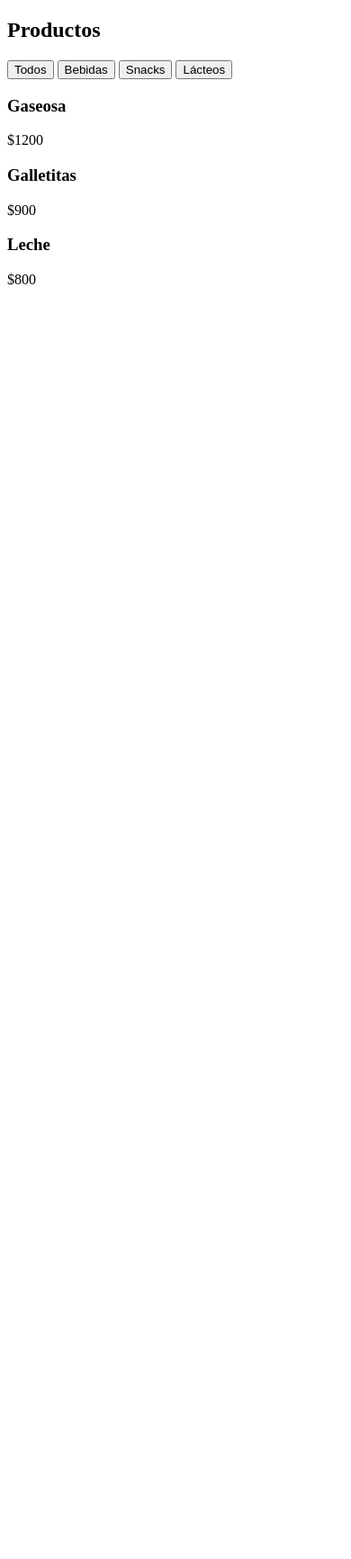
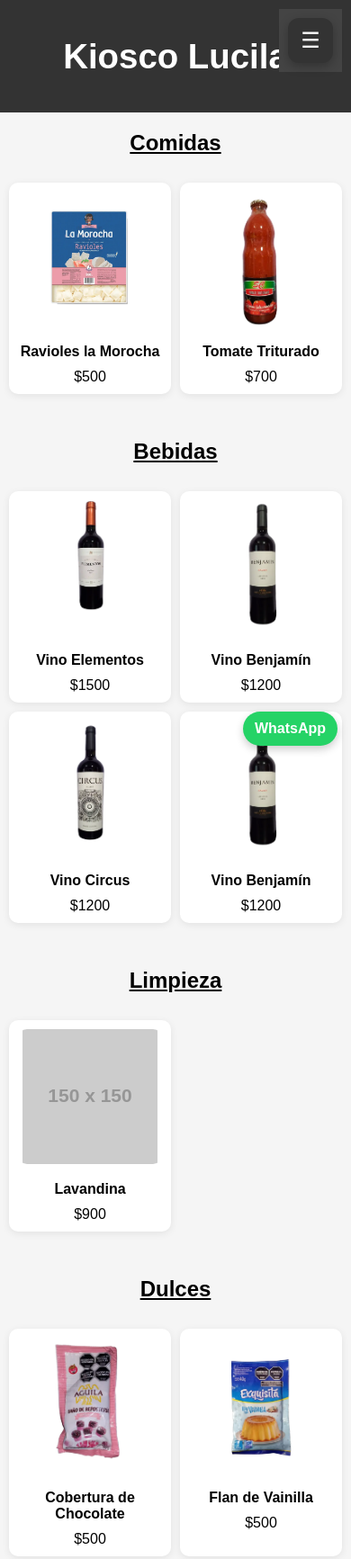
Before and after one commit to LucilaArteiro/Kiosco-Lucila, a plain HTML site: page index.html in a window 390 px wide. Shown: the top 1733 px of the page at 90% size. Before the commit the page ends 844 px from the top, so only its background shows below. Drawn offline with Linux system fonts and the light colour scheme; placeholder pictures from the web are drawn by us.

Commit message:
Primera version de Kiosco Lucila

```diff
--- a/index.css
+++ /dev/null
@@ -1,27 +0,0 @@
-body {
-  background-color: rgba(59, 59, 59, 0.46);
-}
-
-.productos {
-  display: flex;
-  flex-wrap: wrap;
-  gap: 10px;
-}
-
-.producto {
-  border: 1px solid #ccc;
-  padding: 10px;
-  width: 150px;
-  border-radius: 10px;
-  text-align: center;
-  background-color: #f9f9f9;
-}
-
-.producto h3 {
-  margin: 5px 0;
-}
-
-.producto p {
-  color: green;
-  font-weight: bold;
-}
--- a/index.html
+++ b/index.html
@@ -1,36 +1,136 @@
 <!DOCTYPE html>
+
 <html lang="es">
   <head>
     <meta charset="UTF-8" />
-    <title>Almacen Lucila</title>
-    <link rel="stylesheet" href="style.css" />
+    <meta name="viewport" content="width=device-width, initial-scale=1.0" />
+    <title>Kiosco Lucila</title>
+    <link rel="stylesheet" href="styles.css" />
   </head>
 
   <body>
-    <h2>Productos</h2>
+    <header>
+      <h1>Kiosco Lucila</h1>
+    </header>
+    <nav class="menu-fijo">
+      <button class="boton-menu">☰</button>
 
-    <div class="filtros">
-      <button onclick="filtrar('todos')">Todos</button>
-      <button onclick="filtrar('bebidas')">Bebidas</button>
-      <button onclick="filtrar('snacks')">Snacks</button>
-      <button onclick="filtrar('lacteos')">Lácteos</button>
+      <ul class="lista-menu">
+        <li><a href="#comidas">Comidas</a></li>
+        <li><a href="#bebidas">Bebidas</a></li>
+        <li><a href="#limpieza">Limpieza</a></li>
+        <li><a href="#dulces">Dulces</a></li>
+        <li><a href="#otros">Otros</a></li>
+      </ul>
+    </nav>
+    <main>
+      <section id="comidas">
+        <h2>Comidas</h2>
+        <div class="contenedor-productos">
+          <div class="producto">
+            <img
+              src="imagenes/Ravioles-La-Morocha.webp"
+              alt="Ravioles la Morocha"
+            />
+            <h3>Ravioles la Morocha</h3>
+            <p>$500</p>
           </div>
 
+          <div class="producto">
+            <img src="imagenes/Tomate-Triturado.webp" alt="Tomate Triturado" />
+            <h3>Tomate Triturado</h3>
+            <p>$700</p>
+          </div>
+        </div>
+      </section>
+      <section>
+        <h2>Bebidas</h2>
+
         <div class="contenedor-productos">
-      <div class="producto bebidas">
-        <h3>Gaseosa</h3>
+          <div class="producto">
+            <img src="imagenes/Vino-Elementos.webp" alt="Vino Elementos" />
+            <h3>Vino Elementos</h3>
+            <p>$1500</p>
+          </div>
+
+          <div class="producto">
+            <img src="imagenes/Vino-Benjamin.webp" alt="Vino Benjamín" />
+            <h3>Vino Benjamín</h3>
             <p>$1200</p>
           </div>
 
-      <div class="producto snacks">
-        <h3>Galletitas</h3>
+          <div class="producto">
+            <img src="imagenes/Vino-Circus.webp" alt="Vino Circus" />
+            <h3>Vino Circus</h3>
+            <p>$1200</p>
+          </div>
+
+          <div class="producto">
+            <img src="imagenes/Vino-Benjamin.webp" alt="Vino Benjamín" />
+            <h3>Vino Benjamín</h3>
+            <p>$1200</p>
+          </div>
+        </div>
+      </section>
+      <section id="limpieza">
+        <h2>Limpieza</h2>
+        <div class="contenedor-productos">
+          <div class="producto">
+            <img src="https://via.placeholder.com/150" />
+            <h3>Lavandina</h3>
             <p>$900</p>
           </div>
+        </div>
+      </section>
 
-      <div class="producto lacteos">
-        <h3>Leche</h3>
+      <section id="dulces">
+        <h2>Dulces</h2>
+
+        <div class="contenedor-productos">
+          <div class="producto">
+            <img
+              src="imagenes/Cobertura-de-Chocolate.webp"
+              alt="Cobertura de Chocolate"
+            />
+            <h3>Cobertura de Chocolate</h3>
+            <p>$500</p>
+          </div>
+
+          <div class="producto">
+            <img src="imagenes/Flan-De-Vainilla.webp" alt="Flan de Vainilla" />
+            <h3>Flan de Vainilla</h3>
+            <p>$500</p>
+          </div>
+
+          <div class="producto">
+            <img src="imagenes/Gelatina.webp" alt="Gelatina" />
+            <h3>Gelatina</h3>
+            <p>$700</p>
+          </div>
+
+          <div class="producto">
+            <img src="otro-dulce2.jpg" alt="Otro dulce" />
+            <h3>Otro dulce</h3>
             <p>$800</p>
           </div>
         </div>
+      </section>
+
+      <section id="otros">
+        <h2>Otros</h2>
+        <div class="contenedor-productos">
+          <div class="producto">
+            <img src="https://via.placeholder.com/150" />
+            <h3>Velas</h3>
+            <p>$500</p>
+          </div>
+        </div>
+      </section>
+    </main>
+
+    <a href="https://wa.me/549XXXXXXXXXX" class="whatsapp" target="_blank">
+      WhatsApp
+    </a>
+    <script src="script.js"></script>
   </body>
 </html>
--- /dev/null
+++ b/script.js
@@ -0,0 +1,10 @@
+const boton = document.querySelector('.boton-menu')
+const menu = document.querySelector('.lista-menu')
+
+boton.addEventListener('click', () => {
+  if (menu.style.display === 'block') {
+    menu.style.display = 'none'
+  } else {
+    menu.style.display = 'block'
+  }
+})
--- /dev/null
+++ b/styles.css
@@ -0,0 +1,316 @@
+/* =========================
+   ESTILOS GENERALES
+========================= */
+
+body {
+  font-family: Arial, sans-serif;
+  margin: 0;
+  padding: 0;
+  background-color: #f5f5f5;
+}
+
+/* =========================
+   ENCABEZADO
+========================= */
+
+header {
+  background-color: #333;
+  color: white;
+  padding: 20px;
+  text-align: center;
+  font-size: 1.5rem;
+}
+
+h2 {
+  text-align: center;
+  margin-top: 20px;
+  text-decoration: underline;
+}
+
+/* =========================
+   MENÚ
+========================= */
+
+nav {
+  background-color: #444;
+  padding: 10px;
+}
+
+nav ul {
+  list-style: none;
+  display: flex;
+  justify-content: center;
+  gap: 20px;
+  margin: 0;
+  padding: 0;
+}
+
+nav a {
+  text-decoration: none;
+  color: white;
+  font-weight: bold;
+}
+
+nav a:hover {
+  color: #ff1414;
+}
+
+/* =========================
+   MENÚ FIJO
+========================= */
+
+.menu-fijo {
+  position: fixed;
+  top: 20px;
+  right: 20px;
+  z-index: 1000;
+}
+
+/* BOTÓN DEL MENÚ */
+
+.boton-menu {
+  background-color: #333;
+  color: white;
+  border: none;
+  font-size: 24px;
+  width: 50px;
+  height: 50px;
+  border-radius: 12px;
+  cursor: pointer;
+
+  box-shadow: 0 4px 12px rgba(0, 0, 0, 0.25);
+
+  transition: 0.3s;
+}
+
+.boton-menu:hover {
+  background-color: #555;
+  transform: scale(1.05);
+}
+
+/* =========================
+   MENÚ DESPLEGABLE
+========================= */
+
+.lista-menu {
+  display: none;
+
+  position: absolute;
+  top: 60px;
+  right: 0;
+
+  width: 200px;
+
+  background-color: white;
+
+  padding: 10px;
+  margin: 0;
+
+  list-style: none;
+
+  border-radius: 15px;
+
+  box-shadow: 0 8px 25px rgba(0, 0, 0, 0.2);
+}
+
+/* OPCIONES DEL MENÚ */
+
+.lista-menu li {
+  margin: 0;
+}
+
+.lista-menu a {
+  display: block;
+
+  padding: 13px 15px;
+
+  text-decoration: none;
+
+  color: #333;
+
+  font-weight: bold;
+
+  border-radius: 10px;
+
+  transition: 0.2s;
+}
+
+/* EFECTO AL PASAR EL MOUSE */
+
+.lista-menu a:hover {
+  background-color: #f0f0f0;
+
+  color: #d60000;
+
+  padding-left: 20px;
+}
+
+/* =========================
+   PRODUCTOS
+========================= */
+
+.contenedor-productos {
+  display: grid;
+
+  grid-template-columns: repeat(4, 1fr);
+
+  gap: 30px;
+
+  padding: 20px;
+}
+
+/* TARJETA DEL PRODUCTO */
+
+.producto {
+  background-color: white;
+
+  padding: 15px;
+
+  border-radius: 10px;
+
+  text-align: center;
+
+  transition: 0.3s;
+
+  box-shadow: 0 2px 8px rgba(0, 0, 0, 0.08);
+}
+
+/* EFECTO AL PASAR EL MOUSE */
+
+.producto:hover {
+  transform: translateY(-5px);
+
+  box-shadow: 0 6px 15px rgba(0, 0, 0, 0.15);
+}
+
+/* IMÁGENES */
+
+.producto img {
+  width: 150px;
+
+  height: 200px;
+
+  object-fit: contain;
+
+  border-radius: 10px;
+}
+
+/* NOMBRE DEL PRODUCTO */
+
+.producto h3 {
+  margin-top: 15px;
+
+  margin-bottom: 10px;
+}
+
+/* PRECIO */
+
+.producto p {
+  font-size: 18px;
+
+  margin: 0;
+}
+
+/* =========================
+   WHATSAPP
+========================= */
+
+.whatsapp {
+  position: fixed;
+
+  bottom: 20px;
+
+  right: 20px;
+
+  background: #25d366;
+
+  color: white;
+
+  padding: 12px 15px;
+
+  border-radius: 50px;
+
+  text-decoration: none;
+
+  font-weight: bold;
+
+  box-shadow: 0 4px 10px rgba(0, 0, 0, 0.2);
+
+  z-index: 1000;
+}
+
+.whatsapp:hover {
+  background: #20b957;
+}
+
+/* =========================
+   TABLET
+========================= */
+
+@media (max-width: 900px) {
+  .contenedor-productos {
+    grid-template-columns: repeat(2, 1fr);
+
+    gap: 20px;
+  }
+}
+
+/* =========================
+   CELULAR
+========================= */
+
+@media (max-width: 600px) {
+  header {
+    font-size: 1.2rem;
+
+    padding: 15px;
+  }
+
+  .contenedor-productos {
+    grid-template-columns: repeat(2, 1fr);
+
+    gap: 10px;
+
+    padding: 10px;
+  }
+
+  .producto {
+    padding: 10px;
+  }
+
+  .producto img {
+    width: 100%;
+
+    height: 150px;
+  }
+
+  .producto h3 {
+    font-size: 16px;
+  }
+
+  .producto p {
+    font-size: 16px;
+  }
+
+  .menu-fijo {
+    top: 10px;
+
+    right: 10px;
+  }
+
+  .lista-menu {
+    width: 180px;
+  }
+
+  .whatsapp {
+    bottom: 15px;
+
+    right: 15px;
+
+    padding: 10px 13px;
+  }
+
+  section {
+    margin-bottom: 40px;
+  }
+}
```
Also changed, not shown: imagenes/Cobertura-de-Chocolate.webp (added), imagenes/Flan-De-Vainilla.webp (added), imagenes/Gelatina.webp (added), imagenes/Ravioles-La-Morocha.webp (added), imagenes/Tomate-Triturado.webp (added), imagenes/Vino-Benjamin.webp (added), imagenes/Vino-Circus.webp (added), imagenes/Vino-Elementos.webp (added). Lines whose indentation alone changed are shown as unchanged.
